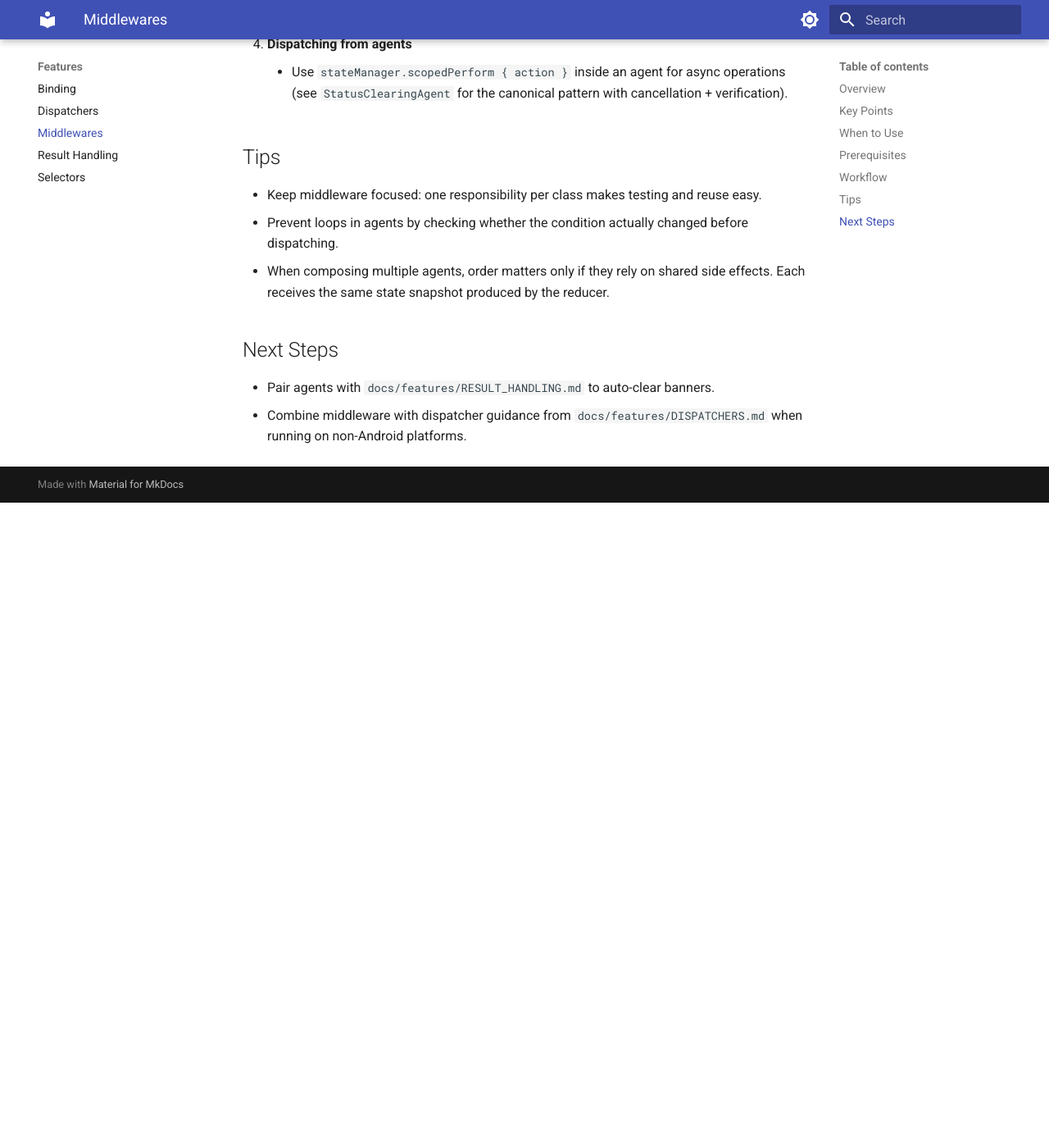
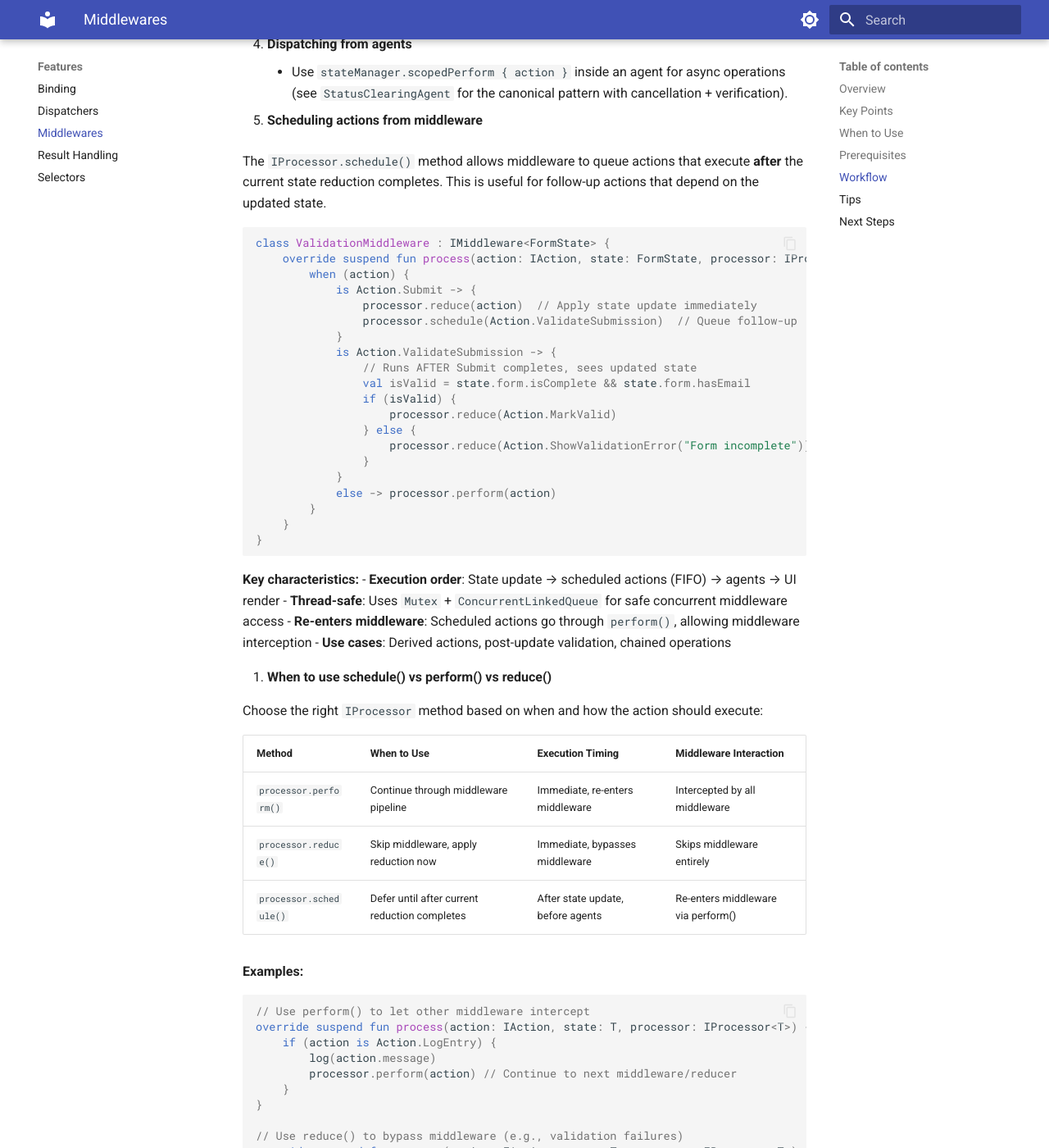
Before and after one commit to amaro-dev/sonic, an MkDocs documentation site: the page built from docs/features/MIDDLEWARE_AGENTS.md, in a window 1280 px wide and 1400 px high, scrolled down 2150 px. Shown: the whole window at 82% size. Built offline with MkDocs 1.6.1 and Material for MkDocs 9.7.7, drawn with Linux system fonts in a browser that asks for light colours; before the commit the page ends 2763 px from its top, so only the background shows below that; some of the changed text lies outside the part shown.

````diff
--- a/docs/features/MIDDLEWARE_AGENTS.md
+++ b/docs/features/MIDDLEWARE_AGENTS.md
@@ -88,12 +88,87 @@ add cross-cutting behaviors such as logging or result clearing.
     - Use `stateManager.scopedPerform { action }` inside an agent for async operations (see `StatusClearingAgent` for
       the canonical pattern with cancellation + verification).
 
+5. **Scheduling actions from middleware**
+
+   The `IProcessor.schedule()` method allows middleware to queue actions that execute **after** the current state
+   reduction completes. This is useful for follow-up actions that depend on the updated state.
+
+   ```kotlin
+   class ValidationMiddleware : IMiddleware<FormState> {
+       override suspend fun process(action: IAction, state: FormState, processor: IProcessor<FormState>) {
+           when (action) {
+               is Action.Submit -> {
+                   processor.reduce(action)  // Apply state update immediately
+                   processor.schedule(Action.ValidateSubmission)  // Queue follow-up
+               }
+               is Action.ValidateSubmission -> {
+                   // Runs AFTER Submit completes, sees updated state
+                   val isValid = state.form.isComplete && state.form.hasEmail
+                   if (isValid) {
+                       processor.reduce(Action.MarkValid)
+                   } else {
+                       processor.reduce(Action.ShowValidationError("Form incomplete"))
+                   }
+               }
+               else -> processor.perform(action)
+           }
+       }
+   }
+   ```
+
+   **Key characteristics:**
+   - **Execution order**: State update → scheduled actions (FIFO) → agents → UI render
+   - **Thread-safe**: Uses `Mutex` + `ConcurrentLinkedQueue` for safe concurrent middleware access
+   - **Re-enters middleware**: Scheduled actions go through `perform()`, allowing middleware interception
+   - **Use cases**: Derived actions, post-update validation, chained operations
+
+6. **When to use schedule() vs perform() vs reduce()**
+
+   Choose the right `IProcessor` method based on when and how the action should execute:
+
+   | Method                 | When to Use                                      | Execution Timing                 | Middleware Interaction |
+      |------------------------|--------------------------------------------------|----------------------------------|------------------------|
+   | `processor.perform()`  | Continue through middleware pipeline             | Immediate, re-enters middleware  | Intercepted by all middleware |
+   | `processor.reduce()`   | Skip middleware, apply reduction now             | Immediate, bypasses middleware   | Skips middleware entirely |
+   | `processor.schedule()` | Defer until after current reduction completes    | After state update, before agents | Re-enters middleware via perform() |
+
+   **Examples:**
+
+   ```kotlin
+   // Use perform() to let other middleware intercept
+   override suspend fun process(action: IAction, state: T, processor: IProcessor<T>) {
+       if (action is Action.LogEntry) {
+           log(action.message)
+           processor.perform(action) // Continue to next middleware/reducer
+       }
+   }
+
+   // Use reduce() to bypass middleware (e.g., validation failures)
+   override suspend fun process(action: IAction, state: T, processor: IProcessor<T>) {
+       if (action is Action.AddItem && action.item.price < 0) {
+           processor.reduce(Action.ValidationError("Price must be positive"))
+           return // Don't continue the original action
+       }
+       processor.perform(action)
+   }
+
+   // Use schedule() for follow-up actions depending on state changes
+   override suspend fun process(action: IAction, state: T, processor: IProcessor<T>) {
+       if (action is Action.DeleteUser) {
+           processor.reduce(action) // Delete user first
+           processor.schedule(Action.CleanupUserData) // Then cleanup (sees updated state)
+       }
+   }
+   ```
+
 ## Tips
 
 - Keep middleware focused: one responsibility per class makes testing and reuse easy.
 - Prevent loops in agents by checking whether the condition actually changed before dispatching.
 - When composing multiple agents, order matters only if they rely on shared side effects. Each receives the same state
   snapshot produced by the reducer.
+- Use `schedule()` to avoid re-entrancy issues: If middleware needs to dispatch follow-up actions after state updates,
+  `schedule()` ensures the current reduction completes before the next action executes.
 
 ## Next Steps
 
````
Also changed, not shown: docs/API_REFERENCE.md (+23 -19 lines), docs/CONCEPTS.md (+6 -1 lines), docs/SAMPLE_WALKTHROUGH.md (+8 -0 lines), docs/features/REDUCERS.md (added, +560 -0 lines), 1 other file.
